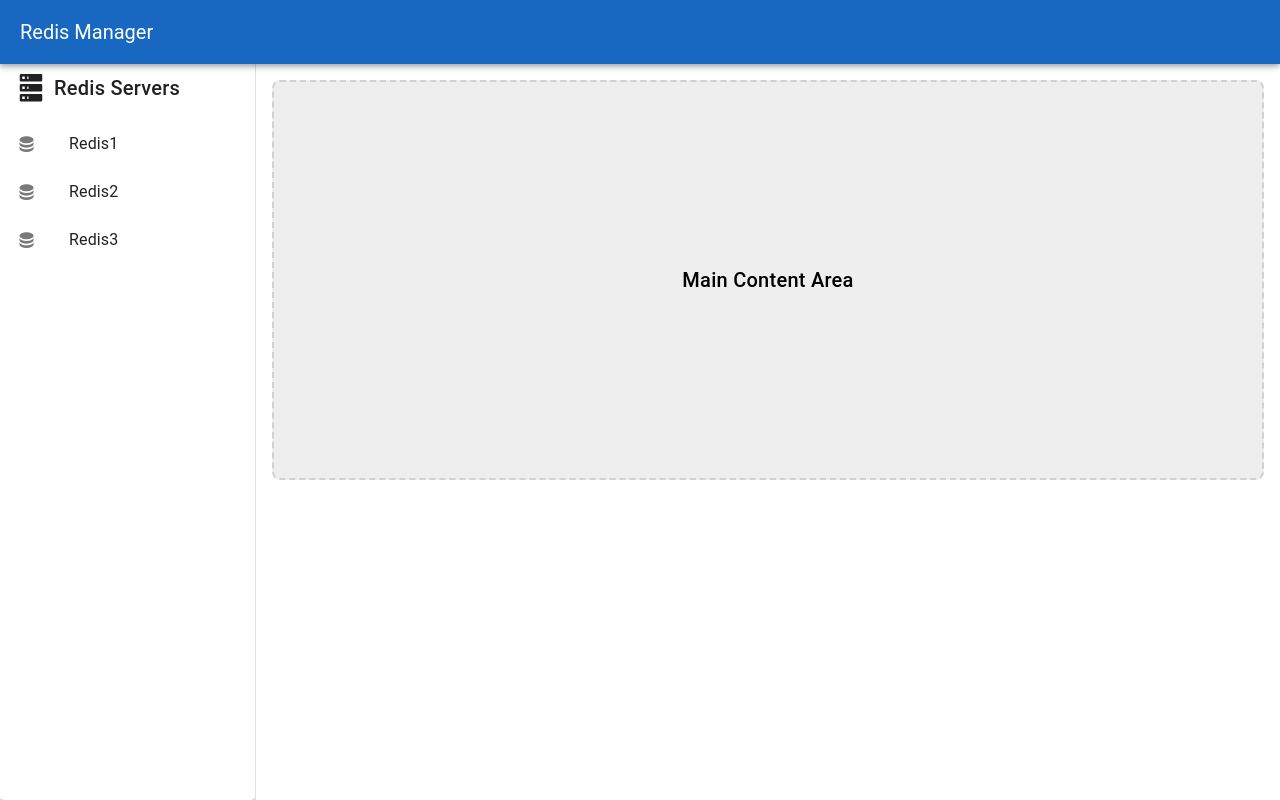
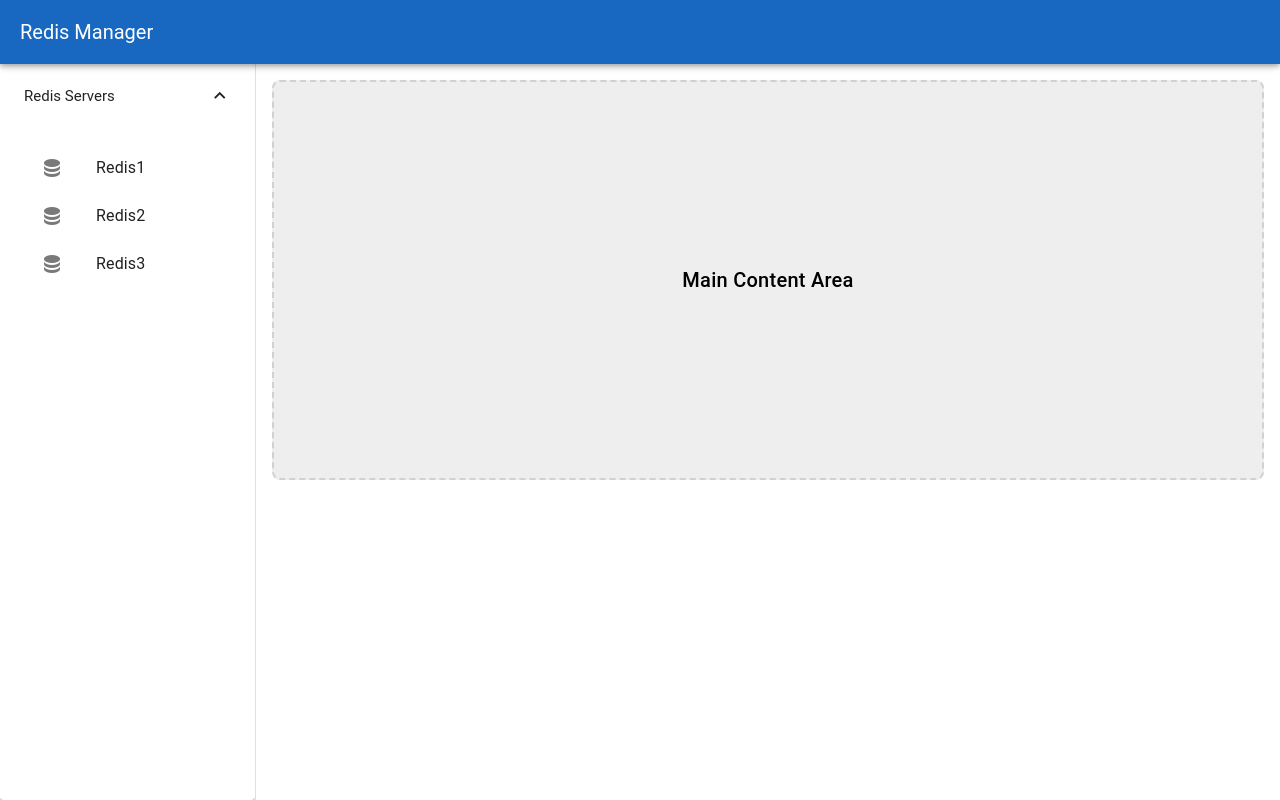
Before and after one commit to diablo39/Roman.RedisManager, a Vue app in the folder frontend/: page / in a window 1280 px wide. Built offline with nearby package versions, Linux system fonts and the light colour scheme; a small style sheet from the web is missing.

Commit message:
feat: replace ServerMenu component with new Menu component and update type declarations

```diff
--- a/frontend/src/components.d.ts
+++ b/frontend/src/components.d.ts
@@ -13,6 +13,7 @@
   export interface GlobalComponents {
     AppFooter: typeof import('./components/AppFooter.vue')['default']
     HelloWorld: typeof import('./components/HelloWorld.vue')['default']
+    Menu: typeof import('./components/Menu.vue')['default']
     RouterLink: typeof import('vue-router')['RouterLink']
     RouterView: typeof import('vue-router')['RouterView']
     ServerMenu: typeof import('./components/ServerMenu.vue')['default']
--- /dev/null
+++ b/frontend/src/components/Menu.vue
@@ -0,0 +1,34 @@
+<template>
+  <v-card class="fill-height">
+    <v-expansion-panels
+      v-model="openPanels"
+      class="fill-height"
+      density="comfortable"
+      variant="accordion"
+    >
+      <v-expansion-panel :value="0" title="Redis Servers">
+        <v-expansion-panel-text class="pa-0">
+          <v-list>
+            <v-list-item
+              v-for="server in servers"
+              :key="server"
+              prepend-icon="mdi-database"
+              :title="server"
+              @click="selectServer(server)"
+            />
+          </v-list>
+        </v-expansion-panel-text>
+      </v-expansion-panel>
+    </v-expansion-panels>
+  </v-card>
+</template>
+
+<script setup lang="ts">
+  const servers = ref(['Redis1', 'Redis2', 'Redis3'])
+  const openPanels = ref([0])
+
+  function selectServer(server: string) {
+    console.log('Selected server:', server)
+    // TODO: Replace with real selection handling when API is wired
+  }
+</script>
--- a/frontend/src/components/ServerMenu.vue
+++ /dev/null
@@ -1,30 +0,0 @@
-<template>
-  <v-card class="fill-height">
-    <v-card-title class="d-flex align-center">
-      <v-icon class="mr-2" icon="mdi-server" />
-      Redis Servers
-    </v-card-title>
-
-    <v-card-text class="pa-0">
-      <v-list>
-        <v-list-item
-          v-for="server in servers"
-          :key="server"
-          prepend-icon="mdi-database"
-          :title="server"
-          @click="selectServer(server)"
-        />
-      </v-list>
-    </v-card-text>
-  </v-card>
-</template>
-
-<script setup lang="ts">
-// Mocked data - will be fetched from server in the future
-const servers = ref(['Redis1', 'Redis2', 'Redis3'])
-
-function selectServer(server: string) {
-  console.log('Selected server:', server)
-  // TODO: Handle server selection
-}
-</script>
--- a/frontend/src/layouts/default.vue
+++ b/frontend/src/layouts/default.vue
@@ -3,7 +3,7 @@
     <v-app-bar color="primary" dark title="Redis Manager" />
 
     <v-navigation-drawer>
-      <ServerMenu />
+      <Menu />
     </v-navigation-drawer>
 
     <v-main>
```
